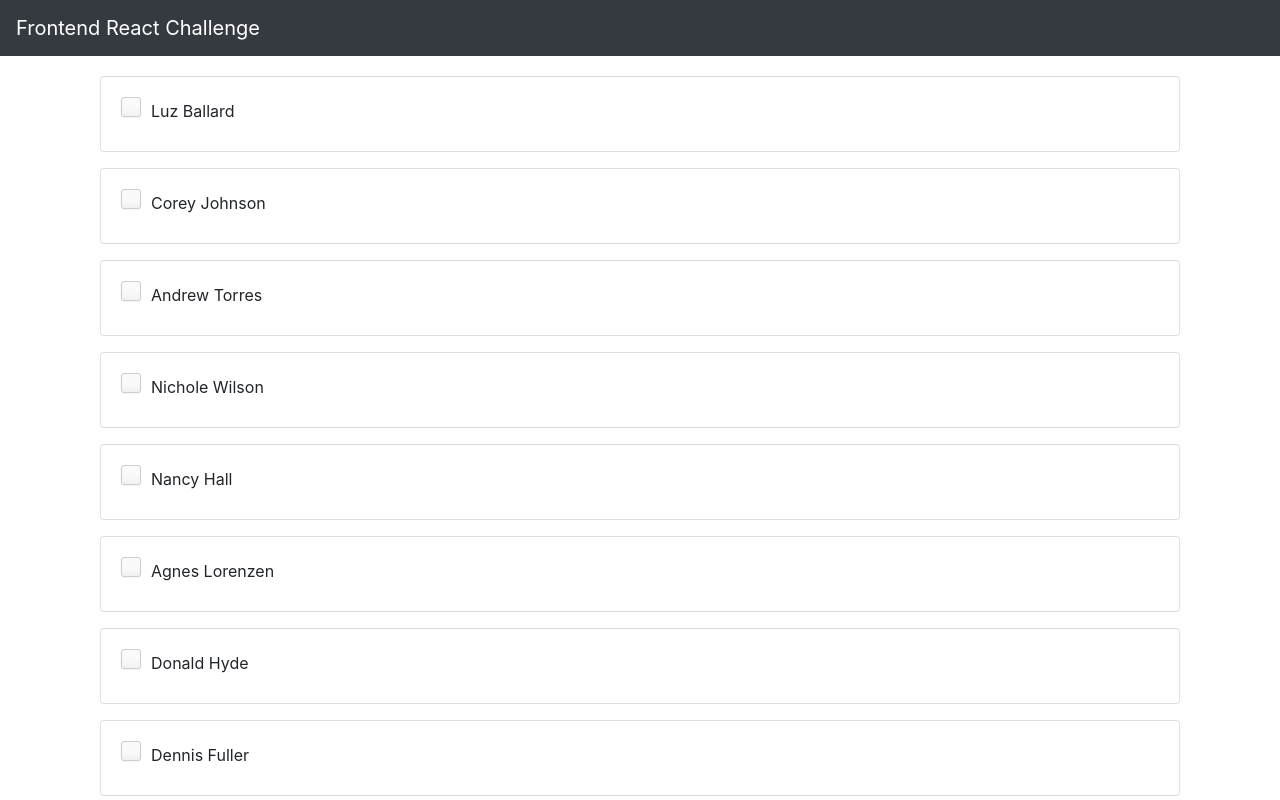
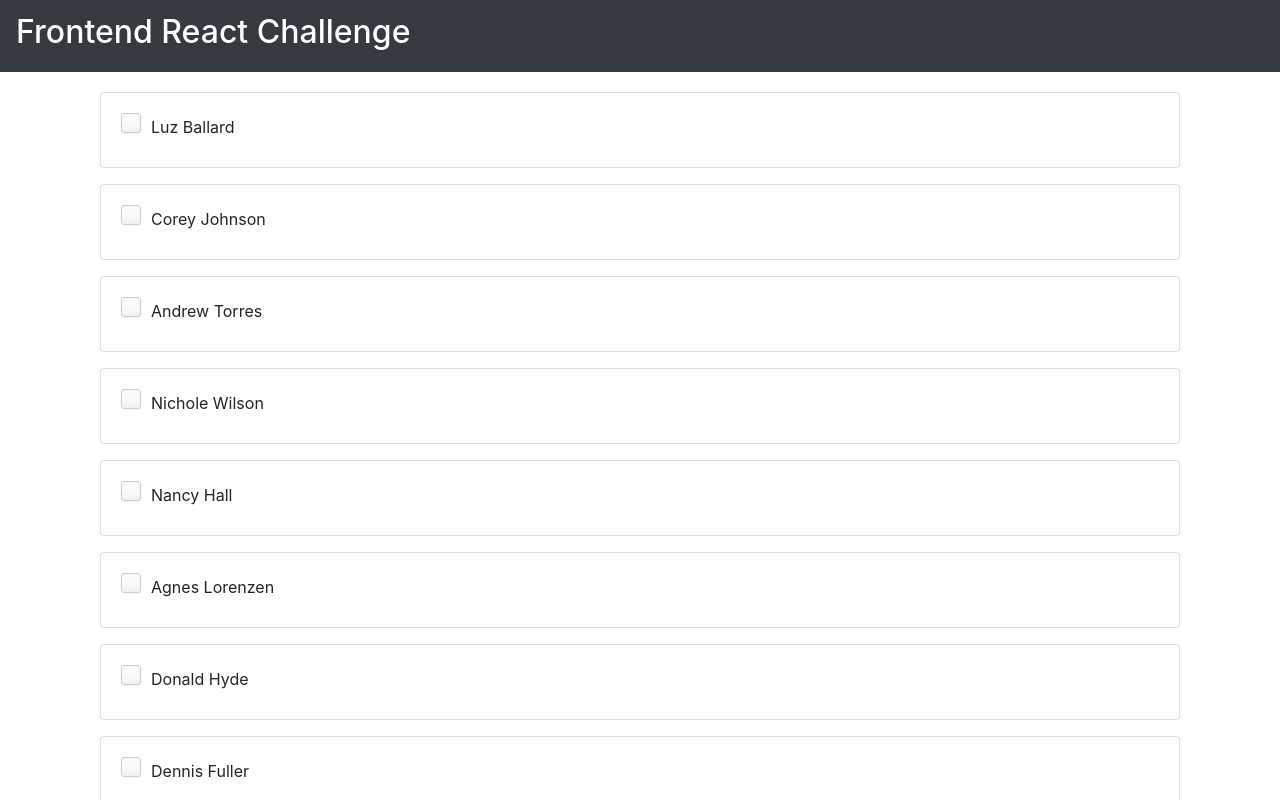
Before and after one commit to camlavallie/contact, a React (Create React App) app: page / in a window 1280 px wide. Shown: the top 800 px of the page. Built offline with nearby package versions, Linux system fonts and the light colour scheme.

Commit message:
make it better

```diff
--- a/src/components/Header.js
+++ b/src/components/Header.js
@@ -3,7 +3,8 @@ import React from 'react'
 export default function Header() {
   return (
     <nav className="navbar navbar-dark bg-dark">
-  <a className="navbar-brand" href="/">Frontend React Challenge</a>
+  <a className="navbar-brand" href="/"><h2>Frontend React Challenge</h2></a>
+
 </nav>
   )
 }
```
